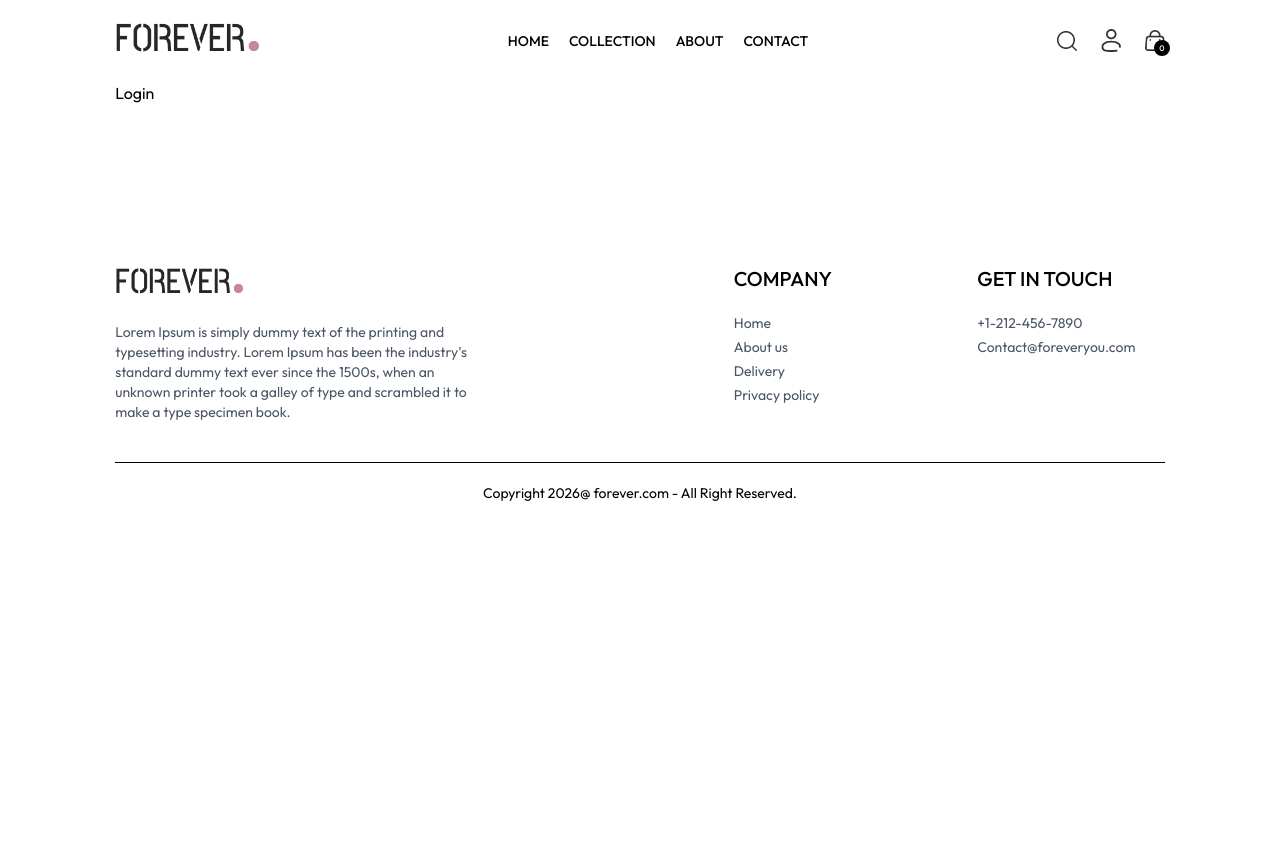
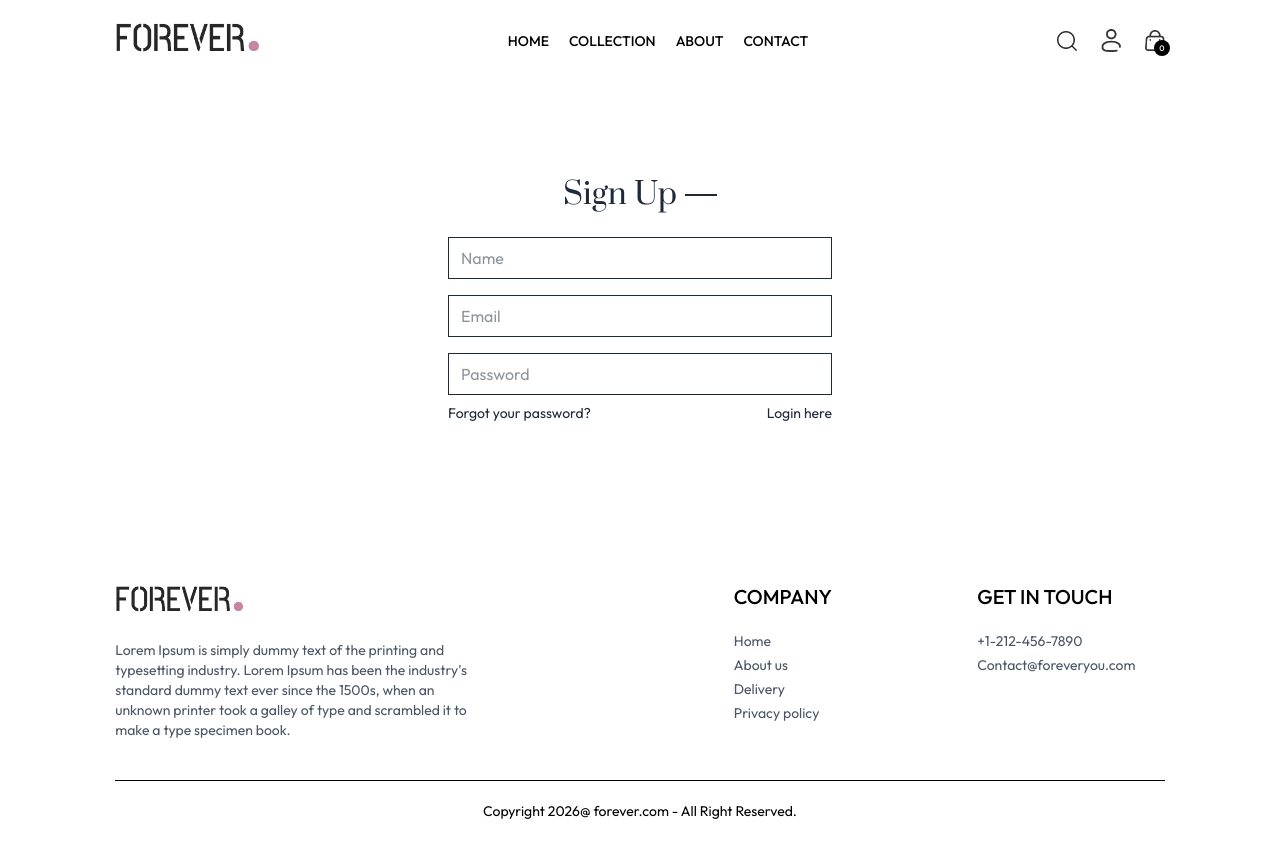
Before and after one commit to Felix3242/e-commerce, a React (Vite) app in the folder frontend/: page /login in a window 1280 px wide. Before the commit the page ends 800 px from the top, so only its background shows below. Built offline with nearby package versions, Linux system fonts and the light colour scheme.

Commit message:
added login/sign up ui

```diff
--- a/frontend/src/components/Navbar.jsx
+++ b/frontend/src/components/Navbar.jsx
@@ -43,11 +43,13 @@
         />
 
         <div className="group relative">
-          <img
-            className="w-5 cursor-pointer"
-            src={assets.profile_icon}
-            alt=""
-          />
+          <Link to="/login">
+            <img
+              className="w-5 cursor-pointer"
+              src={assets.profile_icon}
+              alt=""
+            />
+          </Link>
           <div className="group-hover:block hidden absolute dropdown-menu right-0 pt-4">
             <div className="flex flex-col gap-2 w-36 py-3 px-5 bg-slate-100 text-gray-500 rounded">
               <p className="cursor-pointer hover:text-black">My Profile</p>
--- a/frontend/src/pages/Login.jsx
+++ b/frontend/src/pages/Login.jsx
@@ -1,8 +1,27 @@
-import React from 'react'
+import React, { useState } from 'react'
 
 const Login = () => {
+
+  const [ currentState, setCurrentState ] = useState('Sign Up');
+
   return (
-    <div>Login</div>
+    <form className='flex flex-col items-center w-[90%] sm:max-w-96 m-auto mt-14 gap-4 text-gray-800'>
+      <div className='inline-flex items-center gap-2 mb-2 mt-10'>
+        <p className='prata-regular text-3xl'>{currentState}</p>
+        <hr className=' border-none h-[1.5px] w-8 bg-gray-800' />
+      </div>
+      {currentState === 'Login' ? '' : <input className='w-full px-3 py-2 border border-gray-800' type="text" placeholder='Name' required />}
+      <input className='w-full px-3 py-2 border border-gray-800' type="email" placeholder='Email' required />
+      <input className='w-full px-3 py-2 border border-gray-800' type="password" placeholder='Password' required />
+      <div className='w-full flex justify-between text-sm mt-[-8px]'>
+        <p className='cursor-pointer'>Forgot your password?</p>
+        {
+          currentState === 'Login'
+            ? <p onClick={() => setCurrentState('Sign Up')} className='cursor-pointer'>Create account</p>
+            : <p onClick={() => setCurrentState('Login')} className='cursor-pointer'>Login here</p>
+        }
+      </div>
+    </form>
   )
 }
 
```
